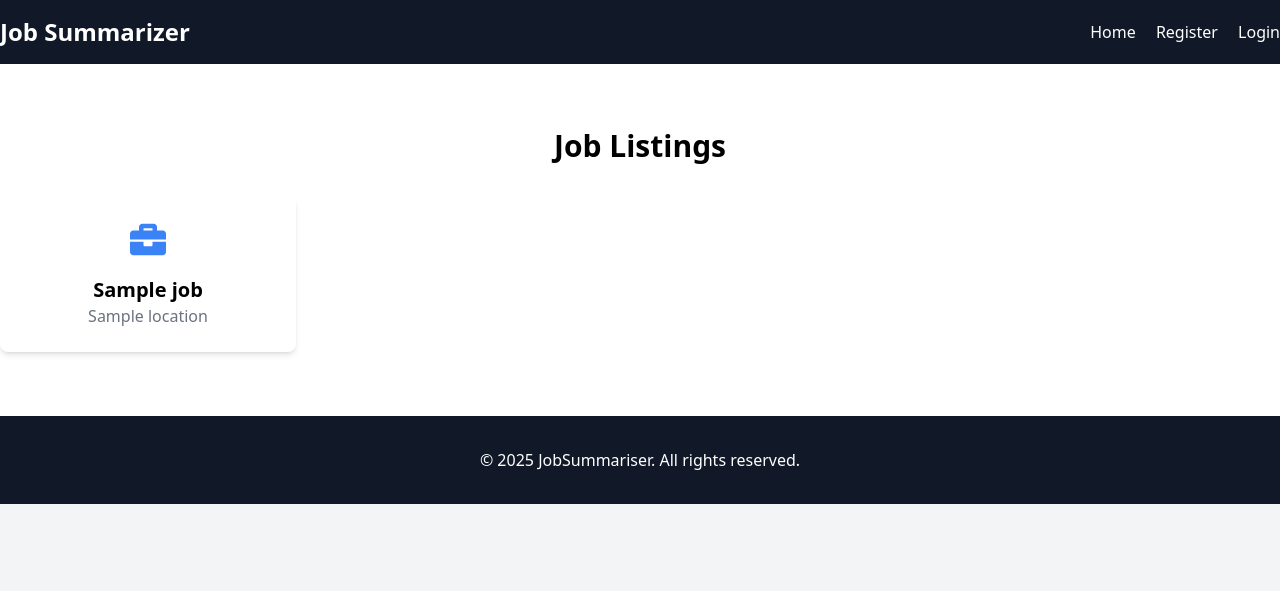
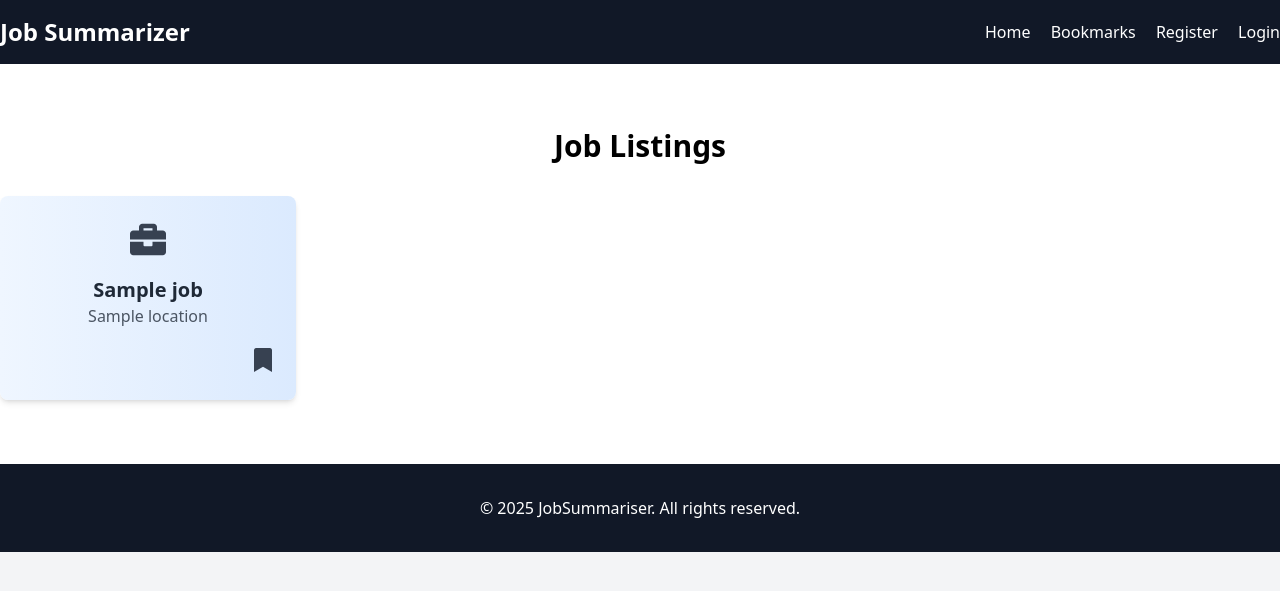
Before and after one commit to AYAAN-DESHMUKH/Job-Hunter-Job-finding-website-, a Flask app: template Job Hunter/jobhunt/templates/jobs.html in a window 1280 px wide. Shown: the top 591 px of the page. Run offline with Flask 3, Linux system fonts and the light colour scheme; the template is opened without the code that fills it: most values are stand-ins (such as "Sample title", 1, 10 or a date in 2020); some libraries are stand-ins or nearby versions.

Commit message:
Update jobs.html

```diff
--- a/Job Hunter/jobhunt/templates/jobs.html
+++ b/Job Hunter/jobhunt/templates/jobs.html
@@ -6,6 +6,39 @@
     <title>Job Listings</title>
     <script src="https://cdn.tailwindcss.com"></script>
     <link rel="stylesheet" href="https://cdnjs.cloudflare.com/ajax/libs/font-awesome/5.15.3/css/all.min.css">
+    <script>
+        // Function to handle bookmarking
+        function bookmarkJob(jobId) {
+            const decodedJobId = decodeURIComponent(jobId);  // Decode the job name
+            console.log("Bookmarking job:", decodedJobId);  // Debugging line
+            fetch(`/bookmark/${jobId}`, {  // Send the encoded job name
+                method: 'POST',
+            })
+            .then(response => response.json())
+            .then(data => {
+                if (data.success) {
+                    showNotification('Job bookmarked successfully!', 'success');
+                } else {
+                    showNotification('Failed to bookmark job.', 'error');
+                }
+            });
+        }
+
+        // Function to show themed notifications
+ function showNotification(message, type) {
+            const notification = document.createElement('div');
+            notification.className = `fixed top-4 left-1/2 transform -translate-x-1/2 p-4 rounded-lg shadow-lg text-white ${
+                type === 'success' ? 'bg-green-500' : 'bg-red-500'
+            }`;
+            notification.innerText = message;
+            document.body.appendChild(notification);
+
+            // Remove the notification after 3 seconds
+            setTimeout(() => {
+                notification.remove();
+            }, 3000);
+        }
+    </script>
 </head>
 <body class="bg-gray-100">
     <!-- Header -->
@@ -14,6 +47,7 @@
             <div class="text-2xl font-bold">Job Summarizer</div>
             <nav class="space-x-4">
                 <a href="{{ url_for('home') }}" class="hover:text-gray-400">Home</a>
+                <a href="{{ url_for('bookmarks') }}" class="hover:text-gray-400">Bookmarks</a>
                 <a href="{{ url_for('register') }}" class="hover:text-gray-400">Register</a>
                 <a href="{{ url_for('login') }}" class="hover:text-gray-400">Login</a>
             </nav>
@@ -26,13 +60,26 @@
             <h2 class="text-3xl font-bold mb-8">Job Listings</h2>
             <div class="grid grid-cols-1 md:grid-cols-3 lg:grid-cols-4 gap-8">
                 {% for job in job_data %}
-                    {% set colors = ['text-blue-500', 'text-green-500', 'text-red-500', 'text-yellow-500', 'text-purple-500', 'text-pink-500', 'text-indigo-500', 'text-teal-500'] %}
-                    {% set color_index = loop.index0 % colors|length %}
-                    <a href="{{ job.link }}" target="_blank" class="category-card flex flex-col items-center bg-white p-6 rounded-lg shadow-md hover:shadow-lg">
-                        <i class="fas fa-briefcase text-4xl {{ colors[color_index] }} mb-4"></i>
-                        <h3 class="text-xl font-semibold">{{ job.name }}</h3>
-                        <p class="text-gray-500">{{ job.location }}</p>
-                    </a>
+                    {% set card_colors = ['bg-gradient-to-r from-blue-50 to-blue-100',
+                                         'bg-gradient-to-r from-green-50 to-green-100',
+                                         'bg-gradient-to-r from-pink-50 to-pink-100',
+                                         'bg-gradient-to-r from-purple-50 to-purple-100',
+                                         'bg-gradient-to-r from-yellow-50 to-yellow-100',
+                                         'bg-gradient-to-r from-indigo-50 to-indigo-100',
+                                         'bg-gradient-to-r from-teal-50 to-teal-100',
+                                         'bg-gradient-to-r from-red-50 to-red-100'] %}
+                    {% set color_index = loop.index0 % card_colors|length %}
+                    <div class="category-card flex flex-col items-center p-6 rounded-lg shadow-md hover:shadow-lg transform hover:scale-105 transition-transform duration-300 {{ card_colors[color_index] }}">
+                        <a href="{{ job.link }}" target="_blank" class="flex flex-col items-center w-full">
+                            <i class="fas fa-briefcase text-4xl text-gray-700 mb-4"></i>
+                            <h3 class="text-xl font-semibold text-gray-800">{{ job.name }}</h3>
+                            <p class="text-gray-600">{{ job.location }}</p>
+                        </a>
+                        <!-- Bookmark icon at the bottom-right -->
+                        <div class="w-full flex justify-end mt-4">
+                            <i class="fas fa-bookmark text-2xl text-gray-700 cursor-pointer hover:text-yellow-500" onclick="bookmarkJob(encodeURIComponent('{{ job.name }}'))"></i>
+                        </div>
+                    </div>
                 {% endfor %}
             </div>
         </div>
@@ -41,7 +88,7 @@
     <!-- Footer -->
     <footer class="py-8 bg-gray-900 text-white text-center">
         <div class="container mx-auto">
-            <p>© 2025 JobSummariser. All rights reserved.</p>
+            <p>&copy; 2025 JobSummariser. All rights reserved.</p>
         </div>
     </footer>
 </body>
```
